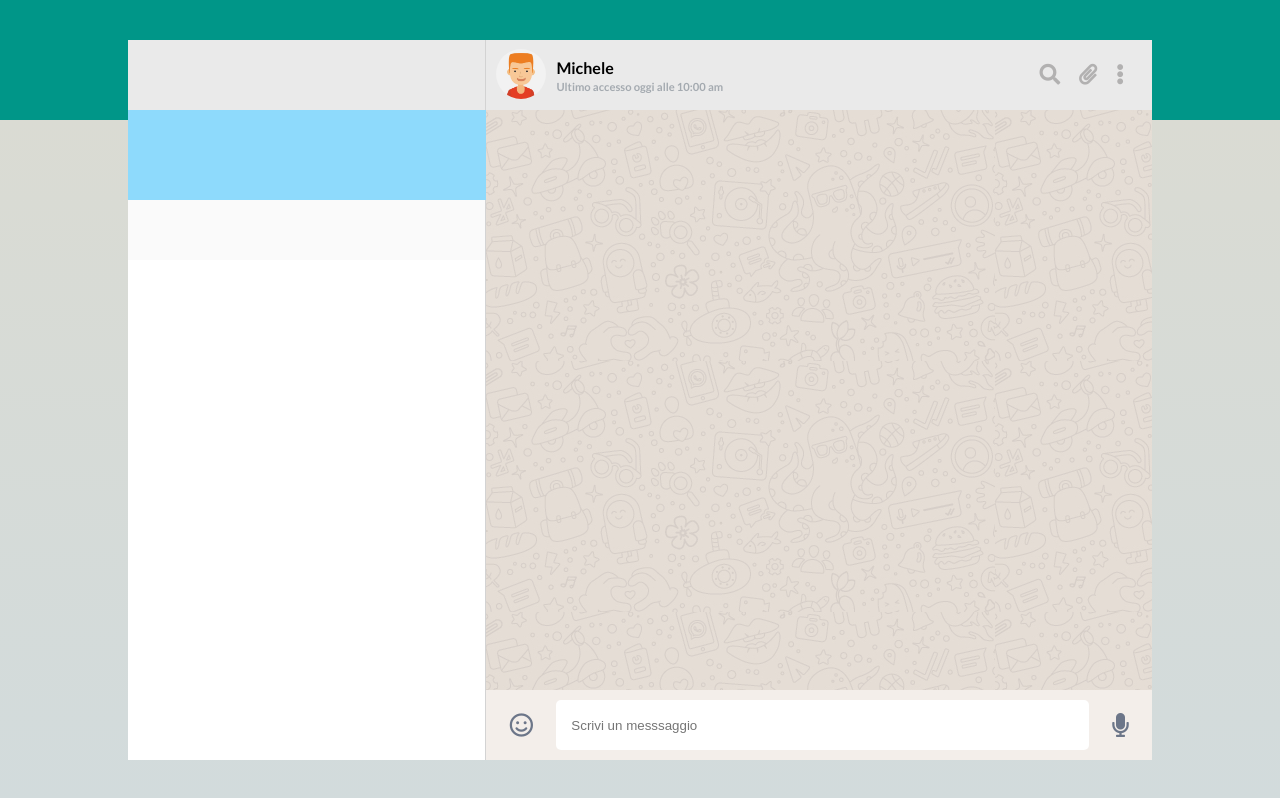
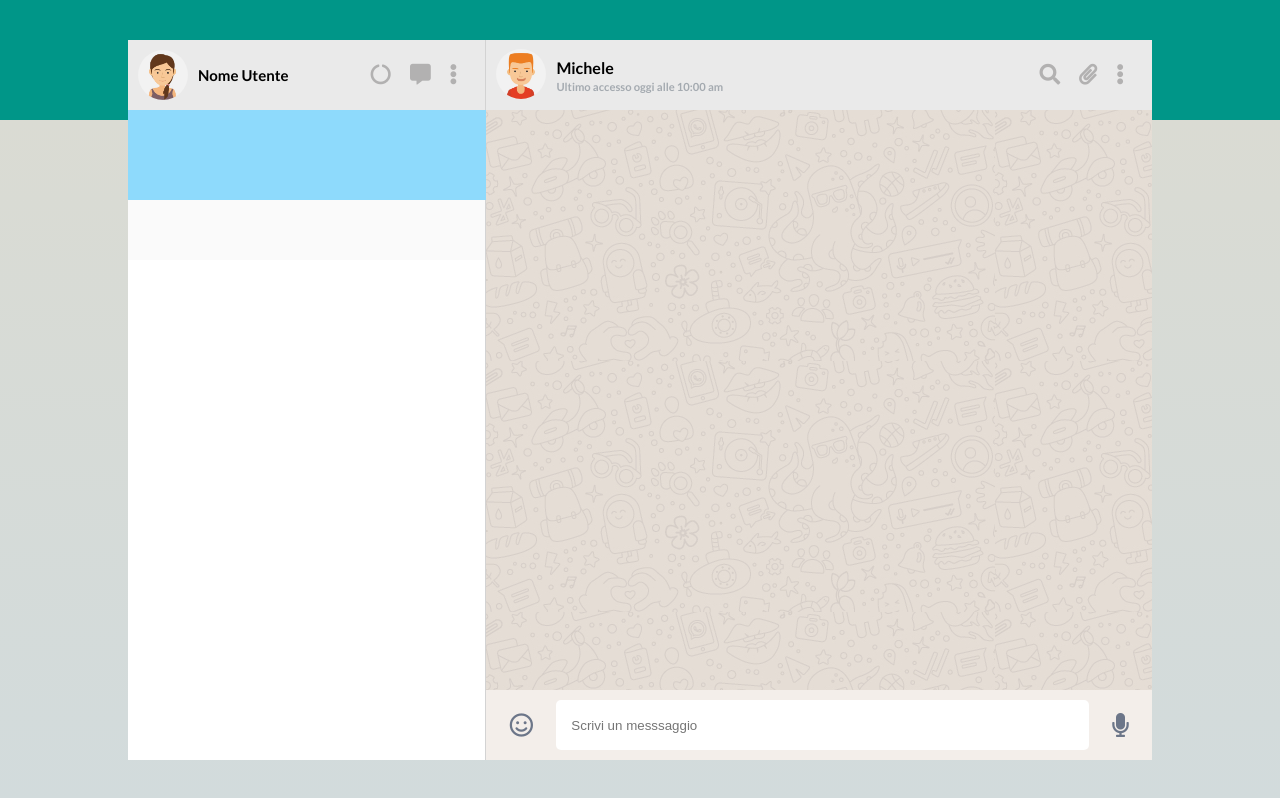
Before and after one commit to giuseppeperna/vue-boolzapp, a plain HTML site: page index.html in a window 1280 px wide. Drawn offline with Linux system fonts and the light colour scheme.

Commit message:
BoolzApp
User status bar completed

```diff
--- a/css/style.css
+++ b/css/style.css
@@ -159,6 +159,17 @@ body {
   min-height: 100px;
 }
 
+.user-info {
+  margin-left: 10px;
+}
+
+.user-info img {
+  width:50px;
+  height: 50px;
+  border-radius: 50%;
+  margin-right: 10px;
+}
+
 .input-message > input {
   width: 80%;
   height: 50px;
@@ -192,11 +203,11 @@ body {
   font-size: 0.7rem;
 }
 
-.contact-options {
+.contact-options, .user-options {
   margin-right: 20px;
 }
 
-.contact-options i {
+.contact-options i, .user-options i {
   margin: 0 8px;
   font-size: 1.3rem
 }
--- a/index.html
+++ b/index.html
@@ -16,7 +16,16 @@
     <div class="root-container">
       <div id="boolzApp">
         <nav id="left-side" class="container-flex flex-column">
-          <div class="user-status grey-bars border-right">
+          <div class="user-status grey-bars border-right container-flex flex-row center-items justify-space-between">
+            <div class="user-info container-flex flex-row center-items">
+              <img v-bind:src="mainUser.avatar" alt="">
+              <h4>{{mainUser.name}}</h4>
+            </div>
+            <div class="user-options">
+              <a href="#"><i class="fas fa-circle-notch icon-colour-light"></i></a>
+              <a href="#"><i class="fas fa-comment-alt icon-colour-light"></i></a>
+              <a href="#"><i class="fas fa-ellipsis-v icon-colour-light"></i></a>
+            </div>
           </div>
           <div class="notification-status">
 
--- a/js/main.js
+++ b/js/main.js
@@ -14,7 +14,7 @@ const boolzApp = new Vue({
   data: {
     mainUser: {
         name:"Nome Utente",
-        avatar:"avatar_io.jpg",
+        avatar:"img/avatar_io.jpg",
       },
     contacts: [
       {
```
